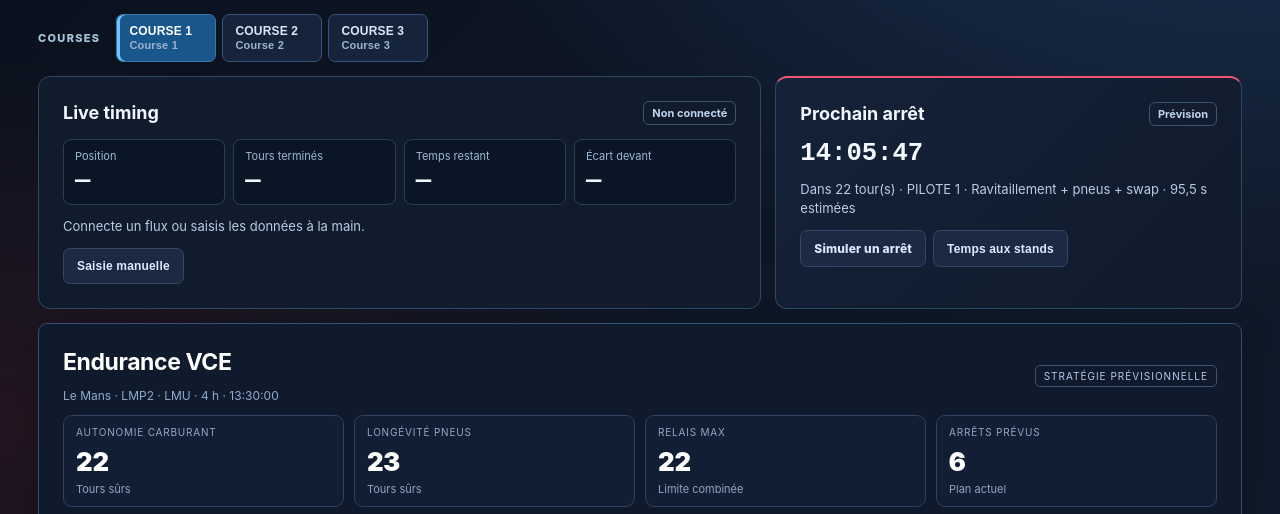
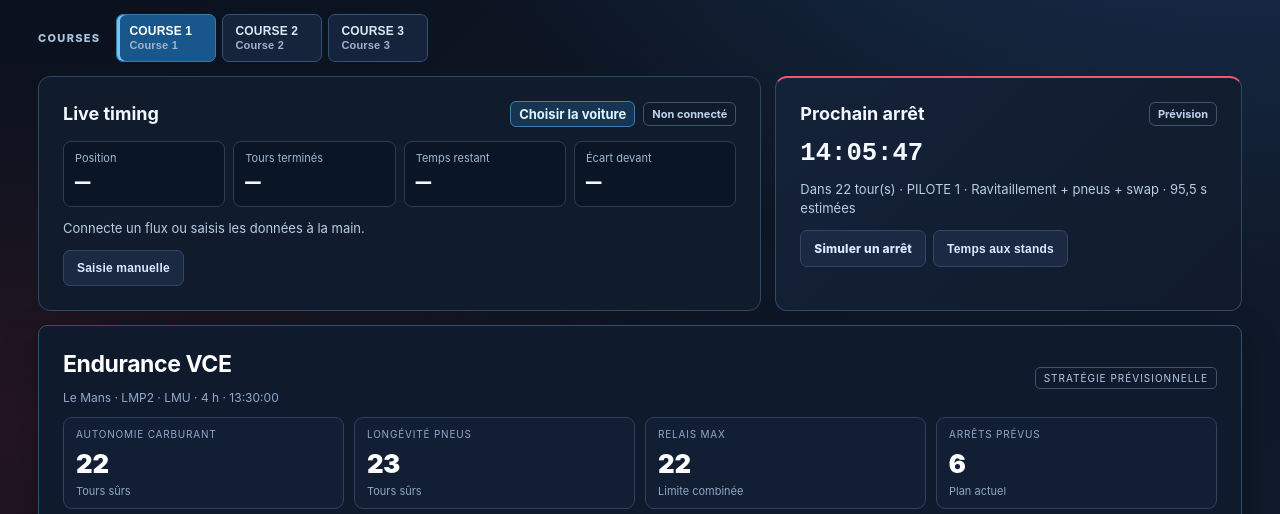
Before and after one commit to virtualcenterexperience/RACE_CONTROLE_VCE, a plain HTML site: page strategie.html in a window 1280 px wide. Shown: the part 249-763 px from the top of the page. Drawn offline with Linux system fonts and the light colour scheme.

Commit message:
Show selected car number in the live timing cockpit

```diff
--- a/assets/js/vce-strategy-live.js
+++ b/assets/js/vce-strategy-live.js
@@ -13,6 +13,8 @@
   const form = byId('strategyLiveForm');
   const formMessage = byId('strategyLiveFormMessage');
   const badge = byId('strategyLiveBadge');
+  const carInput = byId('strategyCarNumber');
+  const editCarNumber = byId('strategyEditCarNumber');
   const timingLink = byId('strategyTimingLink');
   const refreshButton = byId('strategyRefreshLive');
   const stopButton = byId('strategyStopLive');
@@ -51,7 +53,7 @@
   }
 
   function carKey(value) {
-    return String(value ?? '').trim().replace(/^#/, '').replace(/^0+(?=\d)/, '').toUpperCase();
+    return String(value ?? '').trim().replace(/^#\s*/, '').replace(/^0+(?=\d)/, '').toUpperCase();
   }
 
   function decode(data, carNumber) {
@@ -162,7 +164,10 @@
     };
     byId('strategyTimingUrl').value = safeUrl(config.page);
     byId('strategyFeedUrl').value = safeUrl(config.feed);
-    byId('strategyCarNumber').value = typeof config.car === 'string' ? config.car : '';
+    const carNumber = typeof config.car === 'string' ? config.car.trim().replace(/^#\s*/, '') : '';
+    carInput.value = carNumber;
+    editCarNumber.textContent = carNumber ? 'Voiture #' + carNumber : 'Choisir la voiture';
+    editCarNumber.title = carNumber ? 'Changer le numéro de voiture' : 'Renseigner le numéro de voiture';
     const url = byId('strategyTimingUrl').value || byId('strategyFeedUrl').value;
     timingLink.hidden = !url;
     timingLink.href = url || '#';
@@ -178,7 +183,7 @@
     const config = {
       page: urlFor(byId('strategyTimingUrl').value.trim()),
       feed: urlFor(byId('strategyFeedUrl').value.trim()),
-      car: byId('strategyCarNumber').value.trim()
+      car: carInput.value.trim().replace(/^#\s*/, '')
     };
     if (requireFeed && (!config.feed || !carKey(config.car))) {
       throw Error('Renseigne l’URL du flux JSON et le numéro de voiture.');
@@ -215,7 +220,7 @@
       state = 'live';
       errorCount = 0;
       const details = [
-        messages[snapshot.phase], 'Voiture #' + source.car,
+        messages[snapshot.phase],
         snapshot.pitOpen === false ? 'Stands fermés' : snapshot.pitOpen === true ? 'Stands ouverts' : '',
         snapshot.lastLapSeconds !== null ? 'Dernier tour ' + decimal(snapshot.lastLapSeconds, 3) + ' s' : '',
         snapshot.fuelLiters !== null ? decimal(snapshot.fuelLiters) + ' L à bord' : '',
@@ -254,6 +259,11 @@
     const dialog = byId(button.dataset.strategyDialog);
     button.addEventListener('click', () => dialog.showModal());
   }
+  editCarNumber.addEventListener('click', () => {
+    byId('strategyLiveDialog').showModal();
+    carInput.focus();
+    carInput.select();
+  });
   for (const link of document.querySelectorAll('[data-plan-view]')) {
     link.addEventListener('click', () => view(link.dataset.planView));
   }
--- a/strategie.html
+++ b/strategie.html
@@ -6,8 +6,8 @@
 <meta charset="utf-8"/>
 <meta content="width=device-width, initial-scale=1" name="viewport"/>
 <title>VCE ESPORT | Stratégie de course</title>
-<link rel="stylesheet" href="vce-page-strategie.css?v=20261115-cockpit">
-<script defer src="assets/js/vce-i18n.js?v=20261109-3"></script><script defer src="assets/js/vce-strategy-assist.js?v=20261115-cockpit"></script><script defer src="assets/js/vce-tool-guide.js?v=20261110-1"></script><script defer src="assets/js/vce-strategy-live.js?v=20261115-cockpit"></script></head>
+<link rel="stylesheet" href="vce-page-strategie.css?v=20261115-car-number">
+<script defer src="assets/js/vce-i18n.js?v=20261109-3"></script><script defer src="assets/js/vce-strategy-assist.js?v=20261115-cockpit"></script><script defer src="assets/js/vce-tool-guide.js?v=20261110-1"></script><script defer src="assets/js/vce-strategy-live.js?v=20261115-car-number"></script></head>
 <body class="vce-page-strategy"><nav class="vce-strategy-nav" aria-label="Navigation VCE"><a href="connexion.html">← PROFILS</a><span>VCE ESPORT <b>/ STRATÉGIE</b></span><a href="index.html">ACCUEIL</a></nav>
 <div class="app">
 <header class="top strategy-header">
@@ -65,7 +65,7 @@
   }]
 }</pre><p class="small">États acceptés dans phase : green, yellow, fcy, safety_car, red, finished, practice, qualifying, formation. Les champs facultatifs sont elapsedSeconds dans session et updatedAt à la racine (date ISO 8601).</p></details>
 <p id="strategyLiveFormMessage" role="status"></p>
-<div class="actions"><button class="btn" id="strategySaveLive" type="button">Enregistrer les liens</button><button class="btn blue" type="submit">Connecter le flux</button></div>
+<div class="actions"><button class="btn" id="strategySaveLive" type="button">Enregistrer</button><button class="btn blue" type="submit">Connecter le flux</button></div>
 </form></dialog>
 <dialog class="strategy-window strategy-settings" id="strategySettings" aria-labelledby="strategySettingsTitle">
 <div class="strategy-window-head"><h2 id="strategySettingsTitle">Réglages de la course</h2><form method="dialog"><button class="btn">Fermer</button></form></div>
@@ -171,7 +171,13 @@
 </dialog>
 <section class="strategy-raceboard" aria-label="Suivi de course">
 <article class="strategy-board-card strategy-live-card">
-<div class="strategy-card-head"><h2>Live timing</h2><span id="strategyLiveBadge" class="strategy-pill" data-state="idle">Non connecté</span></div>
+<div class="strategy-card-head">
+<h2>Live timing</h2>
+<div class="strategy-live-controls">
+<button class="strategy-pill strategy-car-number" id="strategyEditCarNumber" type="button" aria-haspopup="dialog" aria-controls="strategyLiveDialog">Choisir la voiture</button>
+<span id="strategyLiveBadge" class="strategy-pill" data-state="idle">Non connecté</span>
+</div>
+</div>
 <dl class="strategy-readouts">
 <div><dt>Position</dt><dd id="strategyLivePosition">—</dd></div>
 <div><dt>Tours terminés</dt><dd id="strategyLiveLaps">—</dd></div>
--- a/vce-page-strategie.css
+++ b/vce-page-strategie.css
@@ -440,6 +440,22 @@ body.vce-page-staff .panel{border-radius:11px}
   font-size: 11px;
   font-weight: 750;
 }
+.strategy-live-controls {
+  display: flex;
+  align-items: center;
+  flex-wrap: wrap;
+  gap: 8px;
+}
+.strategy-car-number {
+  background: #153553;
+  border-color: #417cab;
+  color: #e1f3ff;
+  cursor: pointer;
+  font: inherit;
+  font-weight: 750;
+  overflow-wrap: anywhere;
+}
+.strategy-car-number:hover { background: #1e466d; }
 .strategy-pill[data-state="live"] {
   border-color: #267650;
   color: #83ebbb;
```
